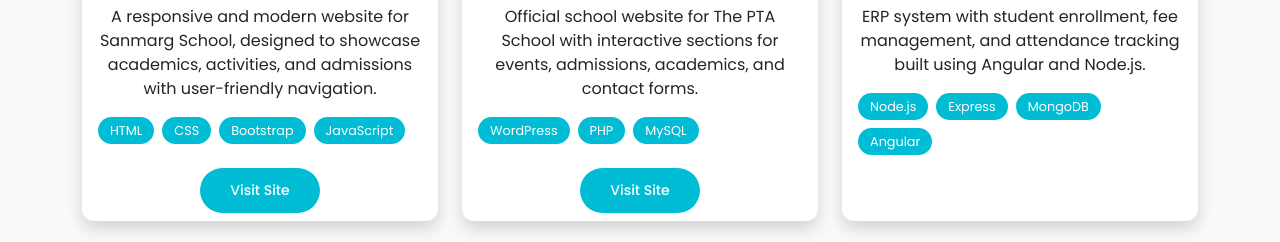
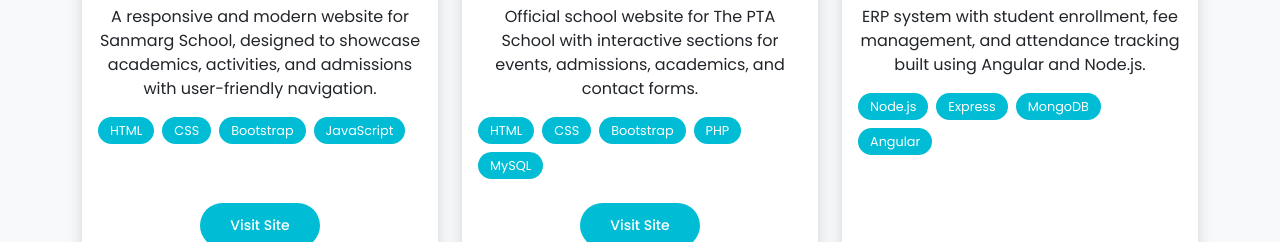
Before and after one commit to aniketanand-dev/My-Web, a plain HTML site: page index.html in a window 1280 px wide. Shown: the part 2387-2629 px from the top of the page. Drawn offline with nearby package versions, Linux system fonts and the light colour scheme; grey boxes are pictures that could not be loaded.

Commit message:
Update index.html

```diff
--- a/index.html
+++ b/index.html
@@ -236,7 +236,9 @@
                             School with interactive sections for events,
                             admissions, academics, and contact forms.</p>
                         <div class="project-tech">
-                            <span class="tech-tag">WordPress</span>
+                            <span class="tech-tag">HTML</span>
+                            <span class="tech-tag">CSS</span>
+                            <span class="tech-tag">Bootstrap</span>
                             <span class="tech-tag">PHP</span>
                             <span class="tech-tag">MySQL</span>
                         </div>
```
